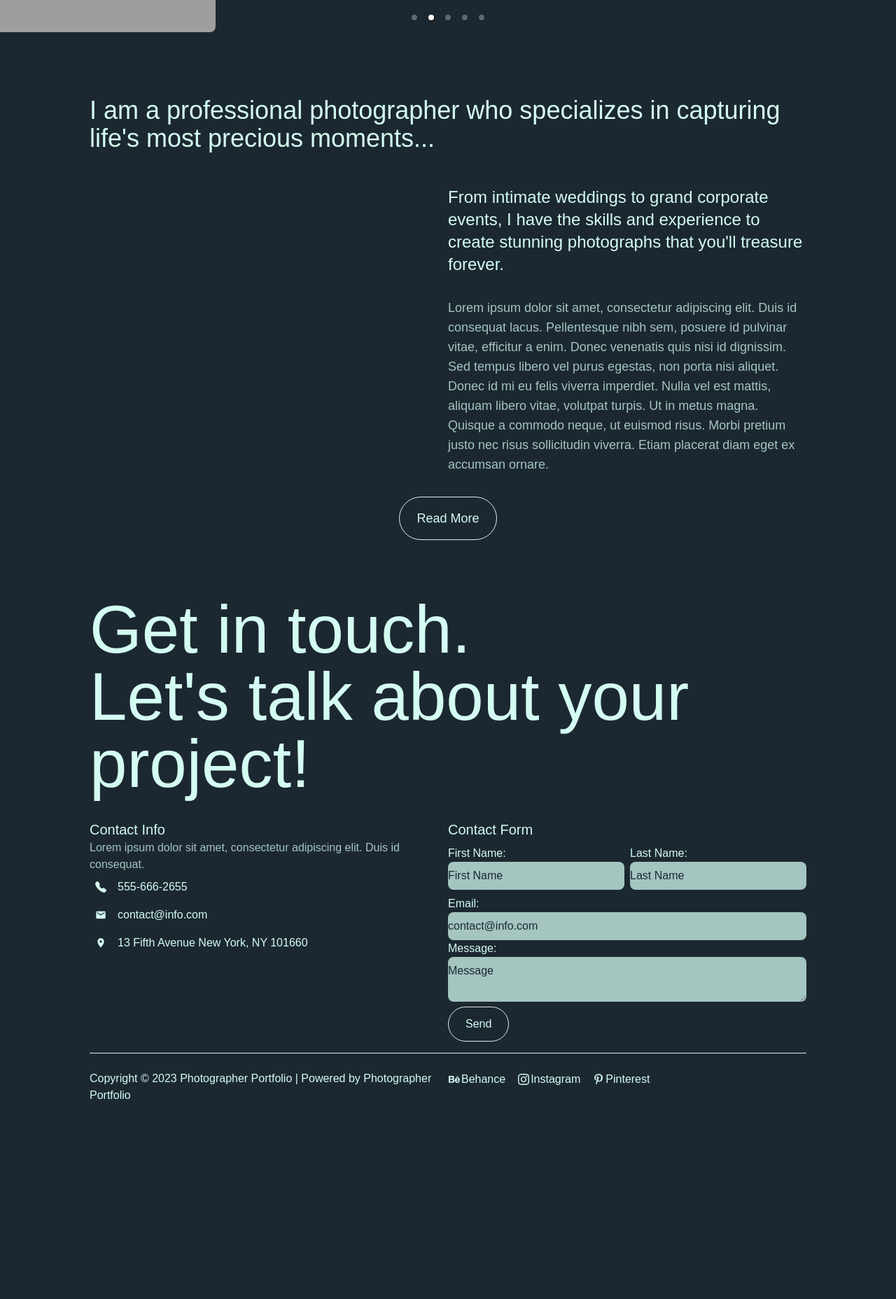
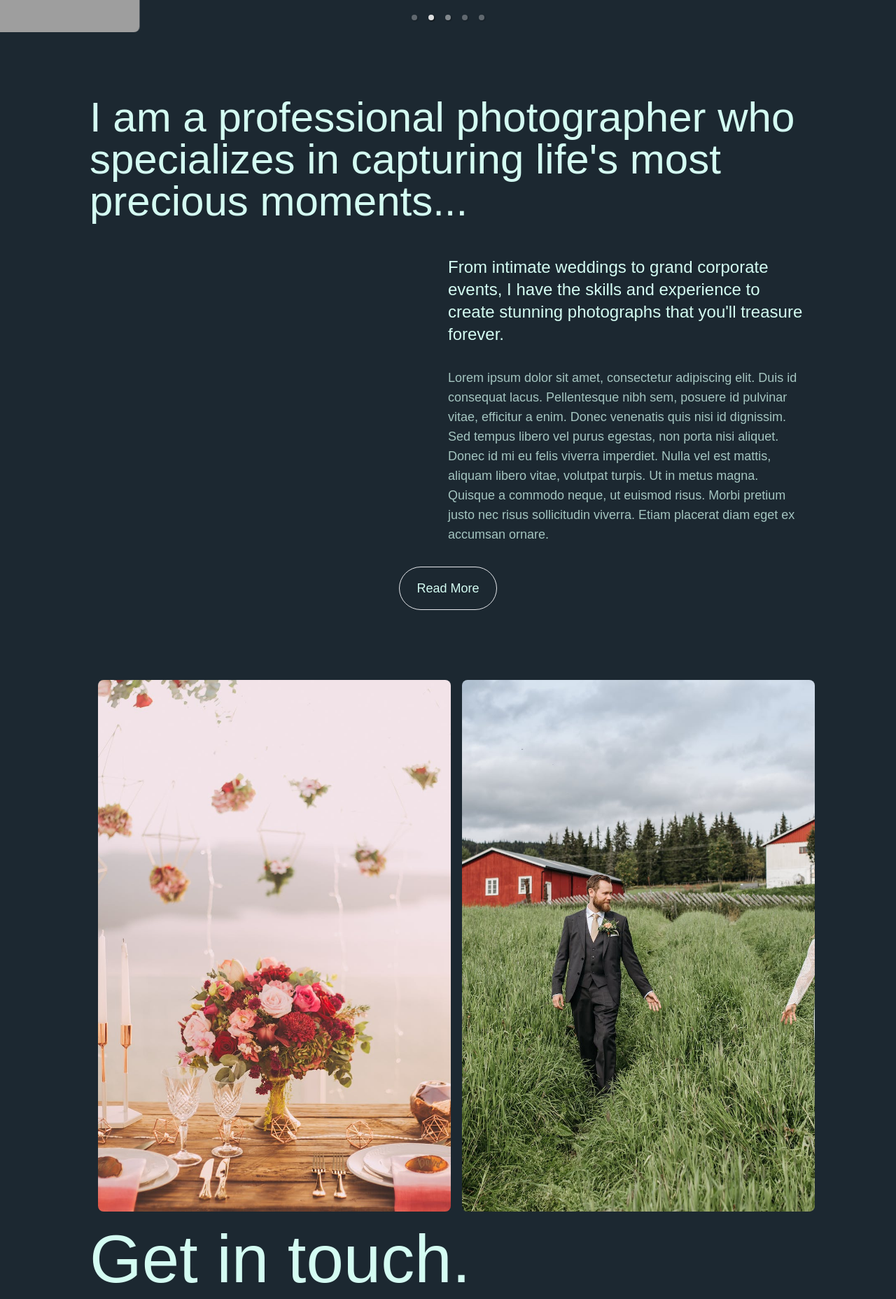
Before and after one commit to Mungai47/photographer-portfolio, a Next.js app: page / in a window 1280 px wide. Shown: the part 840-2697 px from the top of the page at 70% size. Before the commit the page ends 2442 px from the top, so only its background shows below. Built offline with nearby package versions, Linux system fonts and the light colour scheme; grey boxes are pictures that could not be loaded; a web font is replaced by a local one.

Commit message:
Created the ImageGrid component

```diff
--- /dev/null
+++ b/app/components/ImageGrid.jsx
@@ -0,0 +1,18 @@
+import Image from "next/image"
+
+function ImageGrid() {
+    const commonClasses = "w-full h-full relative";
+
+    return (
+        <div className="py-5 grid grid-cols-1 lg:grid-cols-2 grid-rows-2 lg:grid-rows-1 gap-4 justify-center items-center h-screen">
+            <div className={commonClasses}>
+                <Image src="/images/image7.jpg" alt="Description of image 7" layout="fill" quality={100} objectFit="cover" className="rounded-lg mx-3 w-full h-full absolute"/>
+            </div>
+            <div className={commonClasses}>
+                <Image src="/images/image8.jpg" alt="Description of image 8" layout="fill" quality={100} objectFit="cover" className="rounded-lg mx-3 w-full h-full absolute"/>
+            </div>
+        </div>
+    )
+}
+
+export default ImageGrid
--- a/app/page.js
+++ b/app/page.js
@@ -1,5 +1,6 @@
 import Image from "next/image";
 import PhotoCarousel from "./components/CarouselComponent";
+import ImageGrid from "./components/ImageGrid";
 
 
 
@@ -15,7 +16,7 @@ function page() {
         <PhotoCarousel />
       </div>
       <div className="w-4/5 mx-auto py-12 md:py-16 lg:py-20">
-        <div className="text-4xl text-center md:text-left pb-4">
+        <div className="text-4xl md:text-4xl lg:text-6xl text-center md:text-left pb-4">
           <h2>
             I am a professional photographer who specializes in capturing life&apos;s most precious moments...
           </h2>
@@ -32,6 +33,9 @@ function page() {
           <button className="py-4 px-6 border rounded-full text-lg hover:bg-green-500 hover:text-white">Read More</button>
         </div>
       </div>
+      <div className="w-4/5 mx-auto">
+        <ImageGrid />
+      </div>
     </main>
   )
 }
```
